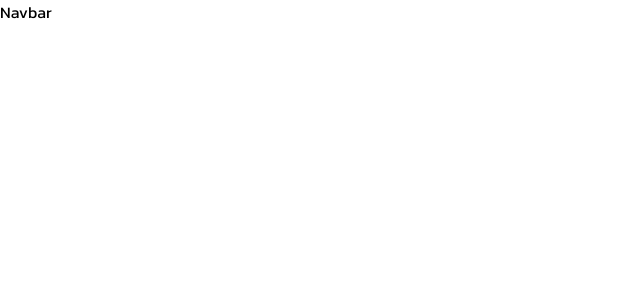
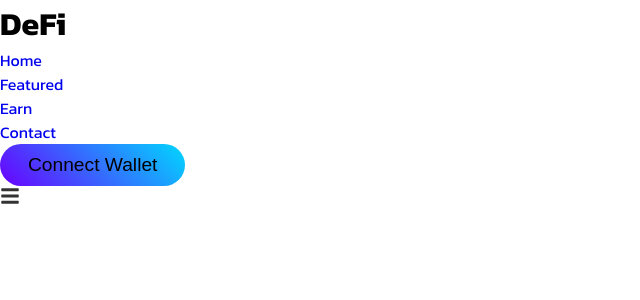
Before and after one commit to mrinnnmoy/defi-react, a React (Create React App) app: page / in a window 1280 px wide. Shown: the top 300 px of the page, without its empty margins (0-640 px from the left). Built offline with nearby package versions, Linux system fonts and the light colour scheme; the HTML template or start-up script is replaced by a standard one.

Commit message:
build navbar-component

```diff
--- a/src/Navbar/Navbar.jsx
+++ b/src/Navbar/Navbar.jsx
@@ -1,9 +1,37 @@
-import React from 'react'
+import React, { useState } from 'react';
+import { FaBars, FaTimes } from "react-icons/fa";
 import "./Navbar.css";
 
 const Navbar = () => {
+  const [click, setClick] = useState(false);
+  const handleClick = () => setClick(!click);
+
   return (
-    <div>Navbar</div>
+    <div className="header">
+      <div className="container">
+        <h1>De<span className="primary">Fi</span></h1>
+        <ul className={click ? 'nav-menu active' : 'nav-menu'}>
+          <li>
+            <a href="#home">Home</a>
+          </li>
+          <li>
+            <a href="#featured">Featured</a>
+          </li>
+          <li>
+            <a href="#earn">Earn</a>
+          </li>
+          <li>
+            <a href="#contact">Contact</a>
+          </li>
+        </ul>
+        <div className="btn-group">
+          <button className="btn">Connect Wallet</button>
+        </div>
+        <div className="hamburger" onClick={handleClick}>
+          {click ? (<FaTimes size={20} style={{ color: '#333' }} />) : (<FaBars size={20} style={{ color: '#333' }} />)}
+        </div>
+      </div>
+    </div>
   )
 };
 
```
